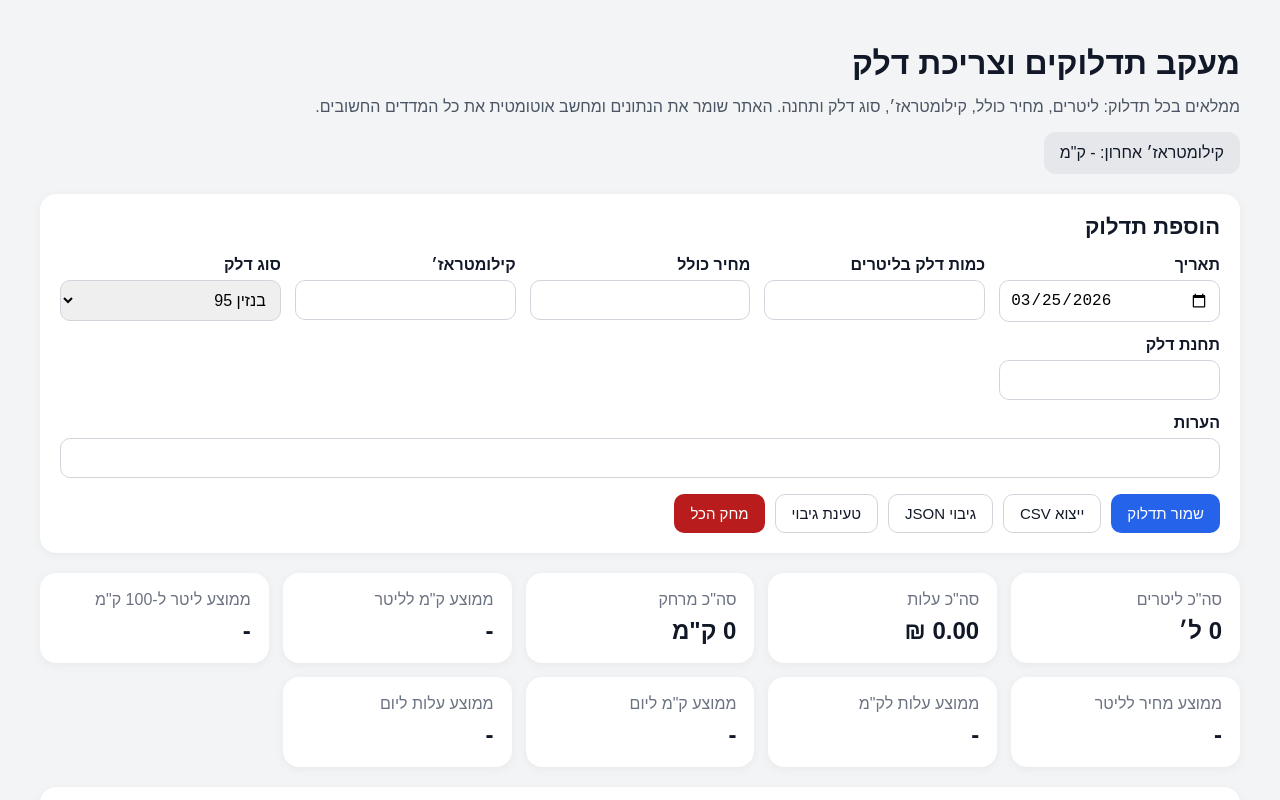
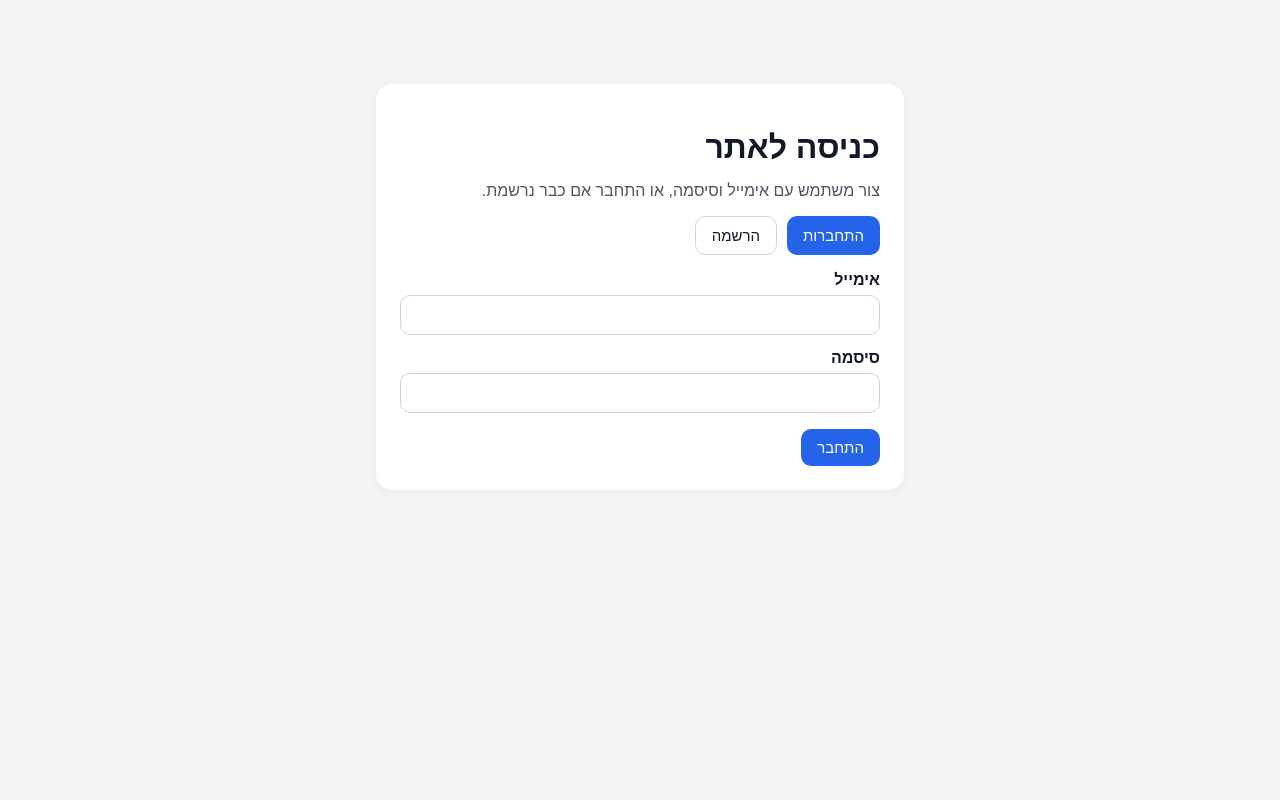
Before and after one commit to AviAvrumi/fuel-tracker, a React (Vite) app: page / in a window 1280 px wide. Shown: the top 800 px of the page. Built offline with nearby package versions, Linux system fonts and the light colour scheme.

Commit message:
add login and user data

```diff
--- a/package.json
+++ b/package.json
@@ -10,6 +10,7 @@
     "preview": "vite preview"
   },
   "dependencies": {
+    "@supabase/supabase-js": "^2.100.0",
     "react": "^19.2.4",
     "react-dom": "^19.2.4"
   },
--- a/src/App.tsx
+++ b/src/App.tsx
@@ -1,14 +1,18 @@
-import { useEffect, useMemo, useRef, useState } from "react";
+import { useEffect, useMemo, useState } from "react";
+import type { Session } from "@supabase/supabase-js";
+import { supabase } from "./lib/supabase";
 
 type FuelEntry = {
   id: string;
+  user_id: string;
   date: string;
   liters: number;
-  totalPrice: number;
+  total_price: number;
   odometer: number;
-  fuelType: string;
+  fuel_type: string;
   station: string;
   notes: string;
+  created_at?: string;
 };
 
 type EnrichedFuelEntry = FuelEntry & {
@@ -22,7 +26,7 @@ type EnrichedFuelEntry = FuelEntry & {
   kmPerDay: number | null;
 };
 
-const STORAGE_KEY = "fuel-tracker-hebrew-entries";
+type AuthMode = "login" | "signup";
 
 function todayValue(): string {
   return new Date().toISOString().split("T")[0];
@@ -45,34 +49,15 @@ function formatCurrency(value: number | null | undefined): string {
   }).format(value);
 }
 
-function downloadFile(filename: string, content: string, type: string) {
-  const blob = new Blob([content], { type });
-  const url = URL.createObjectURL(blob);
-  const a = document.createElement("a");
-  a.href = url;
-  a.download = filename;
-  a.click();
-  URL.revokeObjectURL(url);
-}
+export default function App() {
+  const [session, setSession] = useState<Session | null>(null);
+  const [loadingAuth, setLoadingAuth] = useState(true);
+  const [entries, setEntries] = useState<FuelEntry[]>([]);
+  const [loadingEntries, setLoadingEntries] = useState(false);
 
-function csvEscape(value: unknown): string {
-  const str = String(value ?? "");
-  if (str.includes(",") || str.includes("\n") || str.includes('"')) {
-    return `"${str.replace(/"/g, '""')}"`;
-  }
-  return str;
-}
-
-export default function App() {
-  const [entries, setEntries] = useState<FuelEntry[]>(() => {
-    const saved = localStorage.getItem(STORAGE_KEY);
-    if (!saved) return [];
-    try {
-      return JSON.parse(saved) as FuelEntry[];
-    } catch {
-      return [];
-    }
-  });
+  const [authMode, setAuthMode] = useState<AuthMode>("login");
+  const [email, setEmail] = useState("");
+  const [password, setPassword] = useState("");
 
   const [form, setForm] = useState({
     date: todayValue(),
@@ -84,11 +69,83 @@ export default function App() {
     notes: "",
   });
 
-  const fileInputRef = useRef<HTMLInputElement | null>(null);
+  useEffect(() => {
+    supabase.auth.getSession().then(({ data }) => {
+      setSession(data.session ?? null);
+      setLoadingAuth(false);
+    });
+
+    const {
+      data: { subscription },
+    } = supabase.auth.onAuthStateChange((_, newSession) => {
+      setSession(newSession);
+    });
+
+    return () => subscription.unsubscribe();
+  }, []);
 
   useEffect(() => {
-    localStorage.setItem(STORAGE_KEY, JSON.stringify(entries));
-  }, [entries]);
+    if (session?.user?.id) {
+      loadEntries(session.user.id);
+    } else {
+      setEntries([]);
+    }
+  }, [session]);
+
+  async function loadEntries(userId: string) {
+    setLoadingEntries(true);
+
+    const { data, error } = await supabase
+      .from("fuel_entries")
+      .select("*")
+      .eq("user_id", userId)
+      .order("date", { ascending: true })
+      .order("odometer", { ascending: true });
+
+    setLoadingEntries(false);
+
+    if (error) {
+      alert("שגיאה בטעינת הנתונים");
+      return;
+    }
+
+    setEntries((data ?? []) as FuelEntry[]);
+  }
+
+  async function handleAuth() {
+    if (!email || !password) {
+      alert("מלא אימייל וסיסמה");
+      return;
+    }
+
+    if (authMode === "signup") {
+      const { error } = await supabase.auth.signUp({
+        email,
+        password,
+      });
+
+      if (error) {
+        alert(error.message);
+        return;
+      }
+
+      alert("המשתמש נוצר. אם נשלח מייל אימות, צריך לאשר אותו.");
+      return;
+    }
+
+    const { error } = await supabase.auth.signInWithPassword({
+      email,
+      password,
+    });
+
+    if (error) {
+      alert(error.message);
+    }
+  }
+
+  async function handleLogout() {
+    await supabase.auth.signOut();
+  }
 
   const sortedEntries = useMemo(() => {
     return [...entries].sort((a, b) => {
@@ -101,7 +158,7 @@ export default function App() {
   const enrichedEntries = useMemo<EnrichedFuelEntry[]>(() => {
     return sortedEntries.map((entry, index) => {
       const prev = sortedEntries[index - 1];
-      const pricePerLiter = entry.totalPrice / entry.liters;
+      const pricePerLiter = entry.total_price / entry.liters;
 
       const daysFromPrev =
         prev !== undefined
@@ -134,14 +191,14 @@ export default function App() {
         prev !== undefined &&
         distanceFromPrev !== null &&
         distanceFromPrev > 0
-          ? entry.totalPrice / distanceFromPrev
+          ? entry.total_price / distanceFromPrev
           : null;
 
       const costPerDay =
         prev !== undefined &&
         daysFromPrev !== null &&
         daysFromPrev > 0
-          ? entry.totalPrice / daysFromPrev
+          ? entry.total_price / daysFromPrev
           : null;
 
       const kmPerDay =
@@ -169,7 +226,7 @@ export default function App() {
 
   const totals = useMemo(() => {
     const totalLiters = enrichedEntries.reduce((sum, e) => sum + e.liters, 0);
-    const totalCost = enrichedEntries.reduce((sum, e) => sum + e.totalPrice, 0);
+    const totalCost = enrichedEntries.reduce((sum, e) => sum + e.total_price, 0);
 
     let totalDistance = 0;
     let totalDays = 0;
@@ -205,7 +262,9 @@ export default function App() {
     setForm((prev) => ({ ...prev, [field]: value }));
   }
 
-  function addEntry() {
+  async function addEntry() {
+    if (!session?.user?.id) return;
+
     const liters = Number(form.liters);
     const totalPrice = Number(form.totalPrice);
     const odometer = Number(form.odometer);
@@ -221,18 +280,21 @@ export default function App() {
       return;
     }
 
-    const newEntry: FuelEntry = {
-      id: crypto.randomUUID(),
+    const { error } = await supabase.from("fuel_entries").insert({
+      user_id: session.user.id,
       date: form.date,
       liters,
-      totalPrice,
+      total_price: totalPrice,
       odometer,
-      fuelType: form.fuelType,
+      fuel_type: form.fuelType,
       station: form.station,
       notes: form.notes,
-    };
+    });
 
-    setEntries((prev) => [...prev, newEntry]);
+    if (error) {
+      alert(error.message);
+      return;
+    }
 
     setForm({
       date: todayValue(),
@@ -243,90 +305,77 @@ export default function App() {
       station: "",
       notes: "",
     });
+
+    await loadEntries(session.user.id);
   }
 
-  function deleteEntry(id: string) {
-    setEntries((prev) => prev.filter((e) => e.id !== id));
+  async function deleteEntry(id: string) {
+    const { error } = await supabase.from("fuel_entries").delete().eq("id", id);
+
+    if (error) {
+      alert(error.message);
+      return;
     }
 
-  function clearAll() {
-    const ok = window.confirm("למחוק את כל הנתונים?");
-    if (!ok) return;
-    setEntries([]);
-    localStorage.removeItem(STORAGE_KEY);
+    if (session?.user?.id) {
+      await loadEntries(session.user.id);
+    }
   }
 
-  function exportJson() {
-    downloadFile(
-      `fuel-backup-${todayValue()}.json`,
-      JSON.stringify(entries, null, 2),
-      "application/json;charset=utf-8"
-    );
+  if (loadingAuth) {
+    return <div style={styles.centered}>טוען...</div>;
   }
 
-  function exportCsv() {
-    const headers = [
-      "תאריך",
-      "ליטרים",
-      "מחיר כולל",
-      "מחיר לליטר",
-      "קילומטראז׳",
-      "סוג דלק",
-      "תחנה",
-      "הערות",
-      "מרחק מהתדלוק הקודם",
-      "ימים מהתדלוק הקודם",
-      'ק"מ לליטר',
-      'ליטר ל-100 ק"מ',
-      'עלות לק"מ',
-      'ק"מ ליום',
-      "עלות ליום",
-    ];
+  if (!session) {
+    return (
+      <div style={styles.page} dir="rtl">
+        <div style={styles.authCard}>
+          <h1 style={styles.title}>כניסה לאתר</h1>
+          <p style={styles.subtitle}>צור משתמש עם אימייל וסיסמה, או התחבר אם כבר נרשמת.</p>
 
-    const rows = enrichedEntries.map((entry) => [
-      entry.date,
-      entry.liters,
-      entry.totalPrice,
-      entry.pricePerLiter,
-      entry.odometer,
-      entry.fuelType,
-      entry.station,
-      entry.notes,
-      entry.distanceFromPrev ?? "",
-      entry.daysFromPrev ?? "",
-      entry.kmPerLiter ?? "",
-      entry.litersPer100Km ?? "",
-      entry.costPerKm ?? "",
-      entry.kmPerDay ?? "",
-      entry.costPerDay ?? "",
-    ]);
+          <div style={styles.authTabs}>
+            <button
+              style={authMode === "login" ? styles.buttonPrimary : styles.button}
+              onClick={() => setAuthMode("login")}
+            >
+              התחברות
+            </button>
+            <button
+              style={authMode === "signup" ? styles.buttonPrimary : styles.button}
+              onClick={() => setAuthMode("signup")}
+            >
+              הרשמה
+            </button>
+          </div>
 
-    const csv = [headers, ...rows]
-      .map((row) => row.map(csvEscape).join(","))
-      .join("\n");
+          <div style={styles.formGrid}>
+            <div style={{ gridColumn: "1 / -1" }}>
+              <label style={styles.label}>אימייל</label>
+              <input
+                style={styles.input}
+                type="email"
+                value={email}
+                onChange={(e) => setEmail(e.target.value)}
+              />
+            </div>
 
-    downloadFile(
-      `fuel-report-${todayValue()}.csv`,
-      "\uFEFF" + csv,
-      "text/csv;charset=utf-8"
+            <div style={{ gridColumn: "1 / -1" }}>
+              <label style={styles.label}>סיסמה</label>
+              <input
+                style={styles.input}
+                type="password"
+                value={password}
+                onChange={(e) => setPassword(e.target.value)}
+              />
+            </div>
+          </div>
+
+          <button style={styles.buttonPrimary} onClick={handleAuth}>
+            {authMode === "signup" ? "צור משתמש" : "התחבר"}
+          </button>
+        </div>
+      </div>
     );
-  }
-
-  async function importJson(event: React.ChangeEvent<HTMLInputElement>) {
-    const file = event.target.files?.[0];
-    if (!file) return;
-
-    try {
-      const text = await file.text();
-      const parsed = JSON.parse(text) as FuelEntry[];
-      if (!Array.isArray(parsed)) throw new Error("Invalid file");
-      setEntries(parsed);
-      alert("הגיבוי נטען בהצלחה");
-    } catch {
-      alert("הקובץ לא תקין");
-    }
-
-    event.target.value = "";
   }
 
   const lastOdometer =
@@ -335,11 +384,15 @@ export default function App() {
   return (
     <div style={styles.page} dir="rtl">
       <div style={styles.container}>
+        <div style={styles.topBar}>
+          <div>
             <h1 style={styles.title}>מעקב תדלוקים וצריכת דלק</h1>
-        <p style={styles.subtitle}>
-          ממלאים בכל תדלוק: ליטרים, מחיר כולל, קילומטראז׳, סוג דלק ותחנה.
-          האתר שומר את הנתונים ומחשב אוטומטית את כל המדדים החשובים.
-        </p>
+            <p style={styles.subtitle}>מחובר בתור: {session.user.email}</p>
+          </div>
+          <button style={styles.buttonDanger} onClick={handleLogout}>
+            התנתק
+          </button>
+        </div>
 
         <div style={styles.infoBox}>
           קילומטראז׳ אחרון: {lastOdometer ? formatNumber(lastOdometer, 0) : "-"} ק"מ
@@ -431,25 +484,6 @@ export default function App() {
             <button style={styles.buttonPrimary} onClick={addEntry}>
               שמור תדלוק
             </button>
-            <button style={styles.button} onClick={exportCsv}>
-              ייצוא CSV
-            </button>
-            <button style={styles.button} onClick={exportJson}>
-              גיבוי JSON
-            </button>
-            <button style={styles.button} onClick={() => fileInputRef.current?.click()}>
-              טעינת גיבוי
-            </button>
-            <button style={styles.buttonDanger} onClick={clearAll}>
-              מחק הכל
-            </button>
-            <input
-              ref={fileInputRef}
-              type="file"
-              accept="application/json"
-              style={{ display: "none" }}
-              onChange={importJson}
-            />
           </div>
         </div>
 
@@ -468,6 +502,9 @@ export default function App() {
         <div style={styles.card}>
           <h2 style={styles.sectionTitle}>פירוט כל התדלוקים</h2>
 
+          {loadingEntries ? (
+            <div>טוען נתונים...</div>
+          ) : (
             <div style={{ overflowX: "auto" }}>
               <table style={styles.table}>
                 <thead>
@@ -501,10 +538,10 @@ export default function App() {
                       <tr key={entry.id}>
                         <td style={styles.td}>{entry.date}</td>
                         <td style={styles.td}>{formatNumber(entry.liters)}</td>
-                      <td style={styles.td}>{formatCurrency(entry.totalPrice)}</td>
+                        <td style={styles.td}>{formatCurrency(entry.total_price)}</td>
                         <td style={styles.td}>{formatCurrency(entry.pricePerLiter)}</td>
                         <td style={styles.td}>{formatNumber(entry.odometer, 0)}</td>
-                      <td style={styles.td}>{entry.fuelType || "-"}</td>
+                        <td style={styles.td}>{entry.fuel_type || "-"}</td>
                         <td style={styles.td}>{entry.station || "-"}</td>
                         <td style={styles.td}>{formatNumber(entry.distanceFromPrev, 0)}</td>
                         <td style={styles.td}>{formatNumber(entry.daysFromPrev, 0)}</td>
@@ -527,6 +564,7 @@ export default function App() {
                 </tbody>
               </table>
             </div>
+          )}
         </div>
       </div>
     </div>
@@ -554,6 +592,28 @@ const styles: Record<string, React.CSSProperties> = {
     maxWidth: "1200px",
     margin: "0 auto",
   },
+  authCard: {
+    maxWidth: "480px",
+    margin: "60px auto",
+    background: "#ffffff",
+    borderRadius: "16px",
+    padding: "24px",
+    boxShadow: "0 2px 10px rgba(0,0,0,0.05)",
+  },
+  centered: {
+    minHeight: "100vh",
+    display: "flex",
+    alignItems: "center",
+    justifyContent: "center",
+    fontFamily: "Arial, sans-serif",
+  },
+  topBar: {
+    display: "flex",
+    justifyContent: "space-between",
+    alignItems: "center",
+    gap: "12px",
+    marginBottom: "12px",
+  },
   title: {
     fontSize: "32px",
     marginBottom: "8px",
@@ -580,6 +640,11 @@ const styles: Record<string, React.CSSProperties> = {
     marginTop: 0,
     marginBottom: "16px",
     fontSize: "22px",
+  },
+  authTabs: {
+    display: "flex",
+    gap: "10px",
+    marginBottom: "16px",
   },
   formGrid: {
     display: "grid",
--- /dev/null
+++ b/src/lib/supabase.ts
@@ -0,0 +1,6 @@
+import { createClient } from "@supabase/supabase-js";
+
+const supabaseUrl = import.meta.env.VITE_SUPABASE_URL as string;
+const supabaseAnonKey = import.meta.env.VITE_SUPABASE_ANON_KEY as string;
+
+export const supabase = createClient(supabaseUrl, supabaseAnonKey);
```
Also changed, not shown: 2 other files (tests, documents, lock files or other folders). Lines whose indentation alone changed are shown as unchanged.
